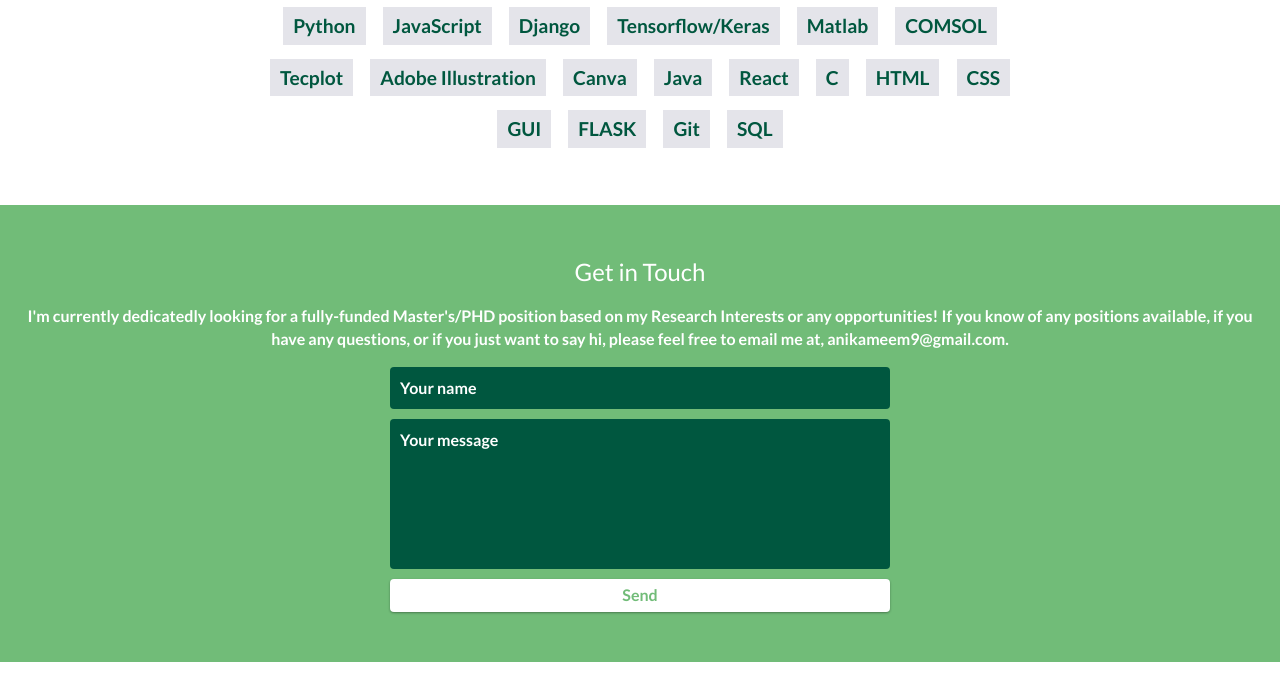
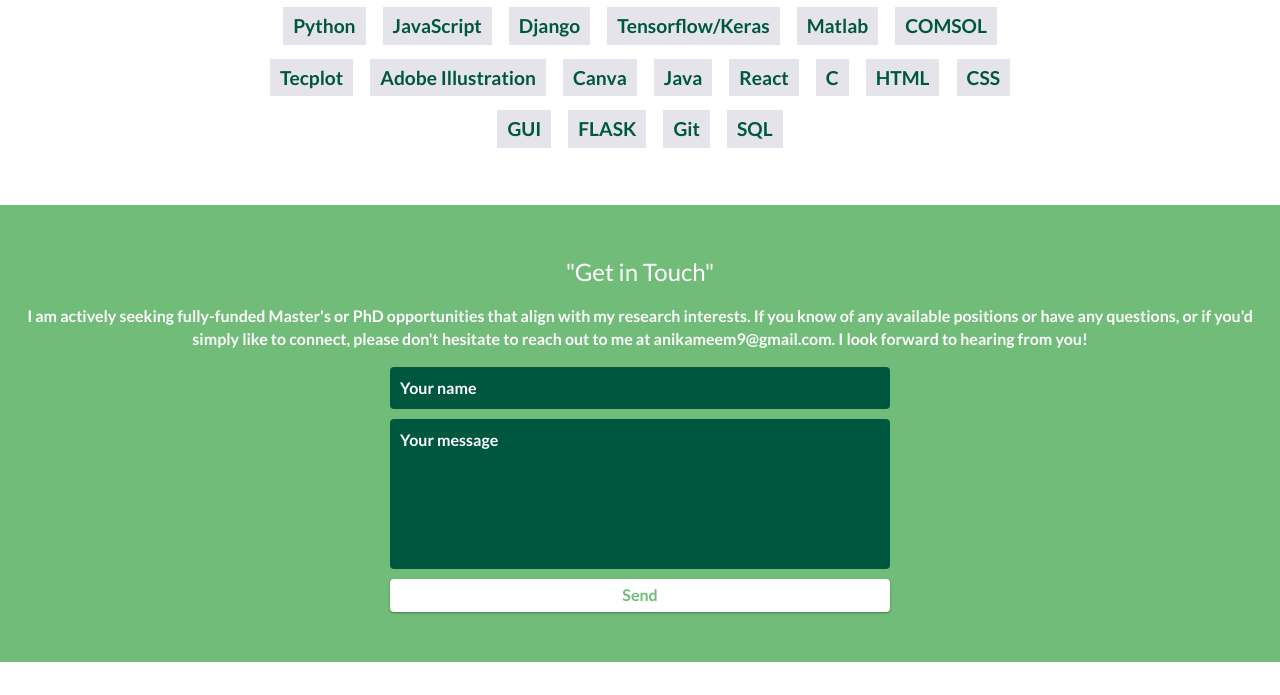
Before and after one commit to AnikaMeem/PortfolioATM, a website: page index.html in a window 1280 px wide. Shown: the part 4683-5378 px from the top of the page. Drawn offline with nearby package versions, Linux system fonts and the light colour scheme.

Commit message:
index.html

```diff
--- a/index.html
+++ b/index.html
@@ -352,8 +352,8 @@
     <!-- End #skills -->
 
     <div id="contact">
-        <h2>Get in Touch</h2>
-		<p style="color: white;">I'm currently dedicatedly looking for a fully-funded Master's/PHD position based on my Research Interests or any opportunities! If you know of any positions available, if you have any questions, or if you just want to say hi, please feel free to email me at, anikameem9@gmail.com.</p>
+        <h2>"Get in Touch"</h2>
+		<p style="color: white;">I am actively seeking fully-funded Master's or PhD opportunities that align with my research interests. If you know of any available positions or have any questions, or if you'd simply like to connect, please don't hesitate to reach out to me at anikameem9@gmail.com. I look forward to hearing from you!</p>
         <div id="contact-form">
             <form method="POST" action="https://formspree.io/email@email.com">
                 <input type="hidden" name="_subject" value="Contact request from personal website" />
```
